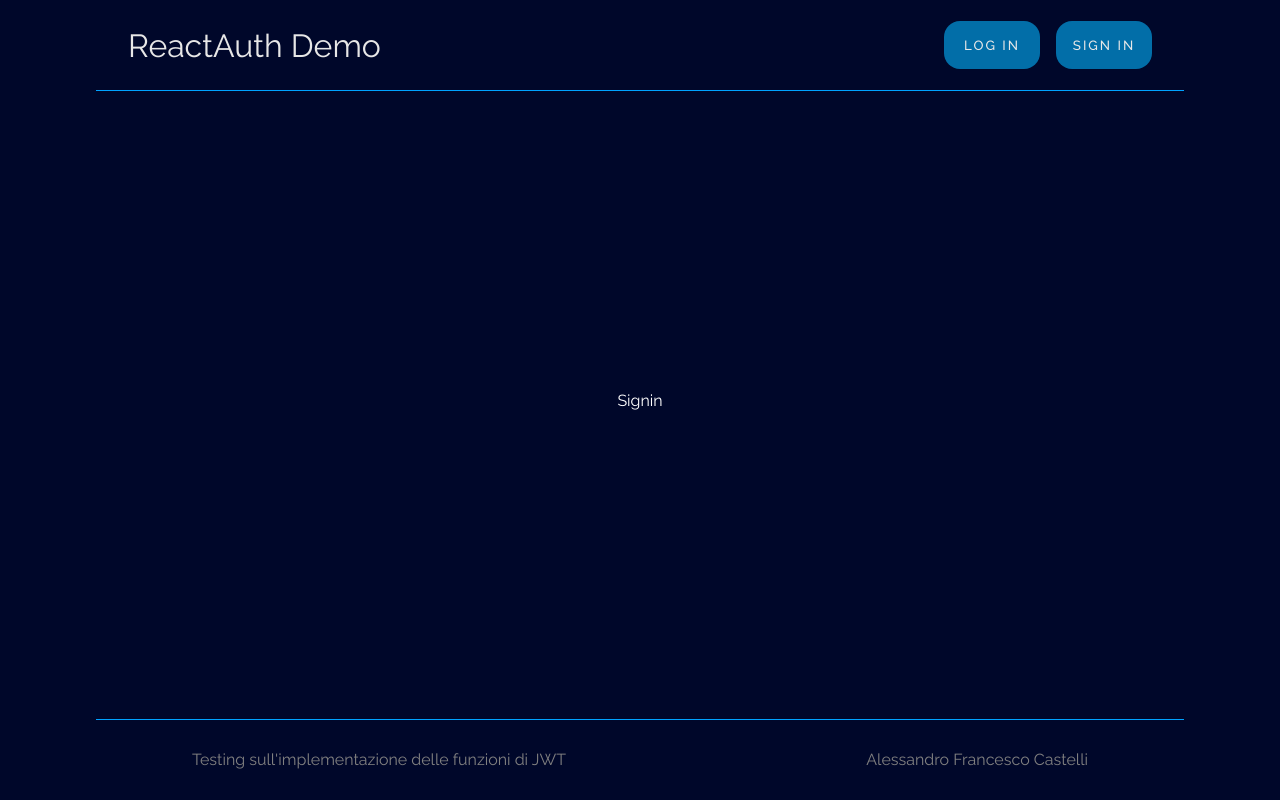
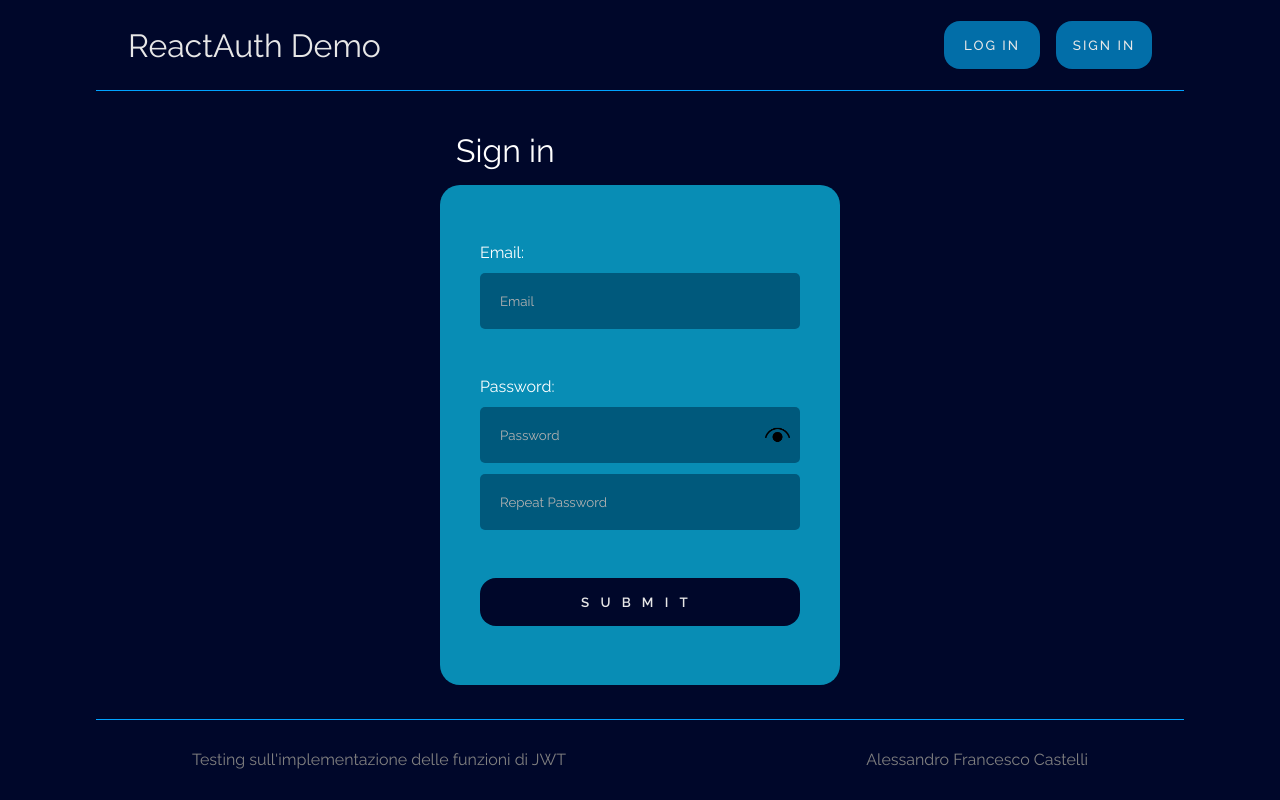
Before and after one commit to AlexCastels/ReactAuth, a React (Vite) app: page /signin in a window 1280 px wide. Built offline with nearby package versions, Linux system fonts and the light colour scheme.

Commit message:
Creazione sign in

```diff
--- a/src/components/auth/login/login.module.css
+++ b/src/components/auth/login/login.module.css
@@ -19,7 +19,7 @@
     justify-content: center;
     flex-direction: column;
     gap: 3rem;
-    background-color: var(--btn);
+    background-color: var(--form);
     height: 500px;
     width: 400px;
     padding: 2.5rem;
@@ -28,7 +28,7 @@
 
 .form input{
     padding: 20px;
-    background-color: var(--bg);
+    background-color:var(--input);
     color: white;
     border: none;
     border-radius: 5px;
@@ -56,7 +56,7 @@
 }
 
 .form input::placeholder{
-    color: white;
+    color: rgb(177, 177, 177);
 }
 
 .emailContainer{
--- a/src/components/auth/signin/Signin.jsx
+++ b/src/components/auth/signin/Signin.jsx
@@ -1,9 +1,40 @@
+import { useState } from 'react'
 import styles from './signin.module.css'
 
 export function Signin(){
+    const [inputSpia, setInputspia] = useState(true)
+
+    function handleForm(e){
+        e.preventDefault()
+    }
+
+    function passwordView(){
+        setInputspia(p => !p)
+    }
+
     return (
         <div className={styles.container}>
-            <p>Signin</p>
+            <p className={styles.title}>Sign in</p>
+            <form className={styles.form} onSubmit={handleForm}>
+                <div className={styles.emailContainer}>
+                    <label htmlFor="email">Email: </label>
+                    <input type="email" name='email' placeholder='Email' required/>
+                </div>
+                <div className={styles.passwordContainer}>
+                    <label htmlFor="password">Password: </label>
+                    <div className={styles.inputPassword}>
+                        <input type={inputSpia ? 'password' : 'text'} name='password' placeholder='Password' required/>
+                        {/* successivamente sarà pure possibile impostare un controllo se l'input è vuoto o meno aggiungendo poi
+                            un value con uno state all'input , successivamete per poi poter mandare i dati
+                        */}
+                        <img src={inputSpia ? '/img/not-visible.png' : '/img/visible.png'} alt="visible password icon"  onClick={passwordView}  />
+                    </div>
+                    <div className={styles.inputPassword}>
+                        <input type={'password'} name='repeatPassword' placeholder='Repeat Password' required/>
+                    </div>
+                </div>
+                <button>Submit</button>
+            </form>
         </div>
     )
 }
--- a/src/components/auth/signin/signin.module.css
+++ b/src/components/auth/signin/signin.module.css
@@ -2,7 +2,84 @@
     display: flex;
     justify-content: center;
     align-items: center;
+    flex-direction: column;
     height: var(--vh);
     background-color: var(--bgSoft);
     color: var(--text)
 }
+
+.title{
+    font-size: 2rem;
+    width: 400px;
+    padding: 1rem;
+}
+
+.form{
+    display: flex;
+    justify-content: center;
+    flex-direction: column;
+    gap: 3rem;
+    background-color: var(--form);
+    height: 500px;
+    width: 400px;
+    padding: 2.5rem;
+    border-radius: 20px;
+}
+
+.form input{
+    padding: 20px;
+    background-color: var(--input);
+    color: white;
+    border: none;
+    border-radius: 5px;
+    width: 100%;
+}
+
+.form button{
+    padding: 1rem;
+    border-radius: 1rem;
+    background: var(--bgSoft);
+    color: var(--textSoft);
+    border:none;
+    font-weight: 600;
+    text-transform: uppercase;
+    letter-spacing: 0.7rem;
+    display: block;
+    cursor: pointer;
+    transition: 0.3s ease-in-out;
+}
+
+.form button:hover{
+    background-color:var(--hover);
+    color: var(--btn);
+    font-weight: 800;
+}
+
+.form input::placeholder{
+    color: rgb(177, 177, 177);
+}
+
+.emailContainer{
+    display: flex;
+    flex-direction: column;
+    gap: 0.7rem;
+}
+
+.passwordContainer{
+    display: flex;
+    flex-direction: column;
+    gap: 0.7rem;
+}
+
+.inputPassword{
+    display: flex;
+    align-items: center;
+    width: 100%;
+}
+
+.inputPassword img{
+    width: 25px;
+    height: 25px;
+    margin: -35px;
+    cursor: pointer;
+}
--- a/src/index.css
+++ b/src/index.css
@@ -15,5 +15,7 @@
     --btn: #026ea8;
 	--line: #00a2ff;
 	--hover: #00d3d3;
+	--form: #088db5;
+	--input: #00597c;
 	--vh: calc(100vh - 14rem);
 }
```
Also changed, not shown: src/components/auth/login/Login.jsx (+3 -5 lines), 1 other file (tests, documents, lock files or other folders).
